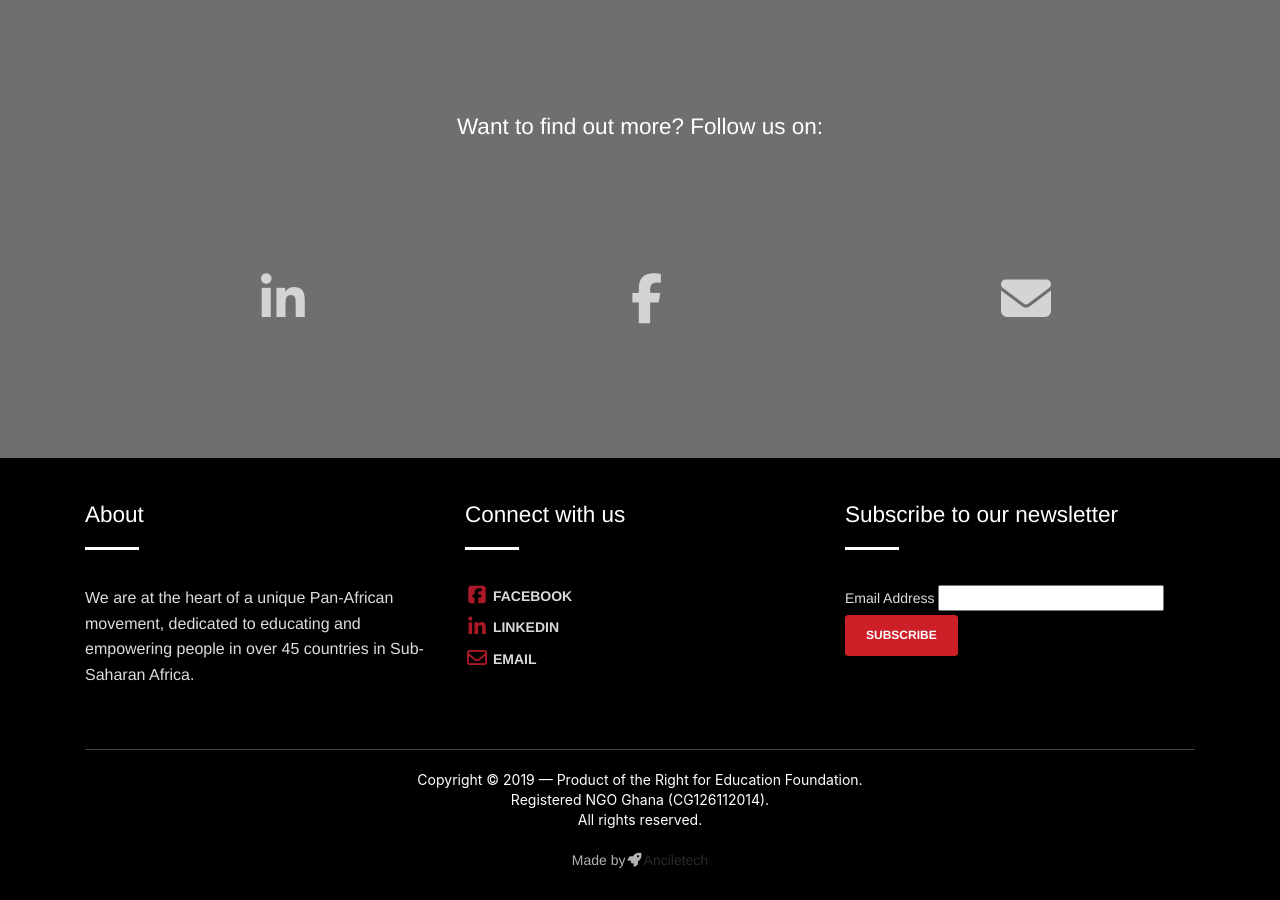
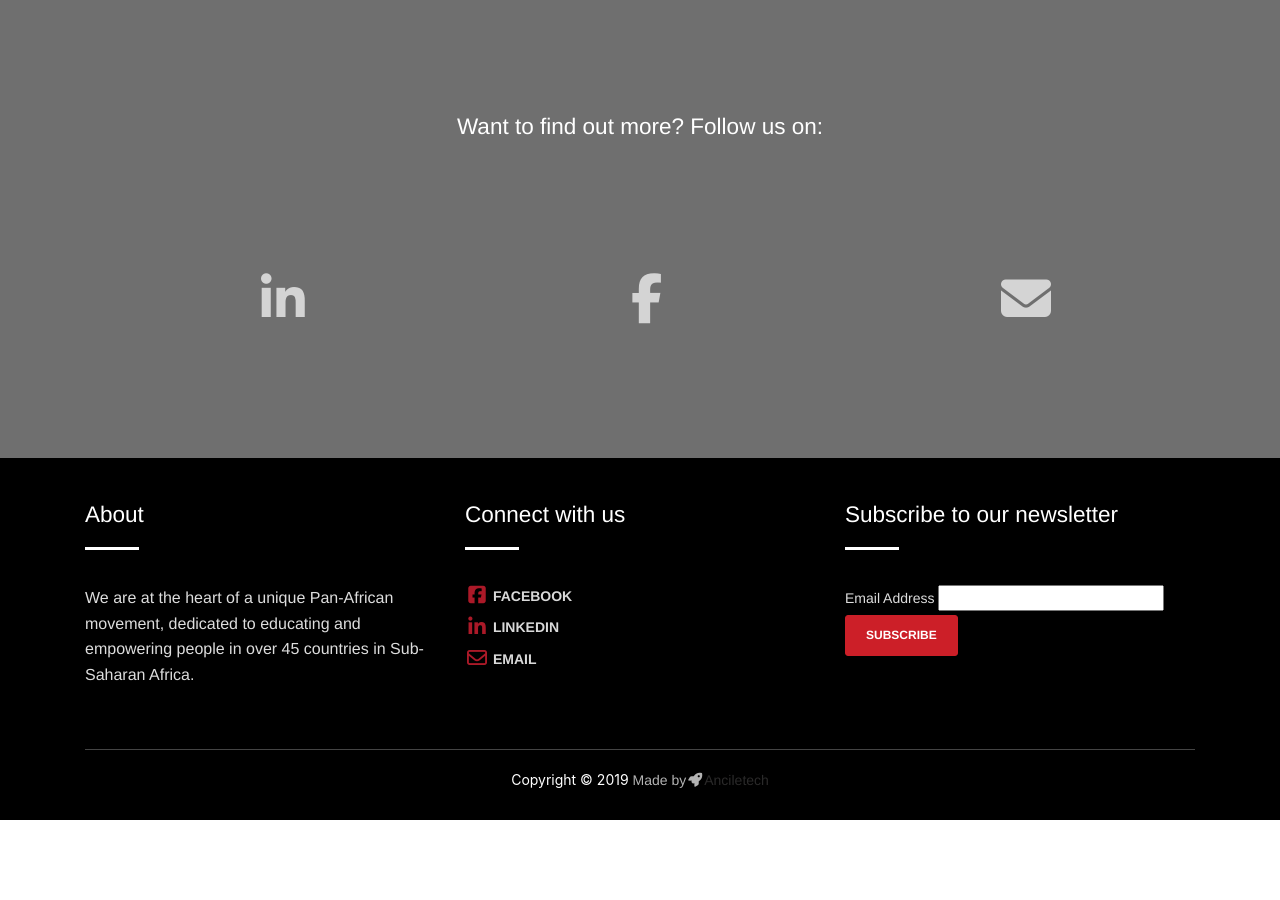
Before and after one commit to redyorg/redyorg.github.io, a Jekyll site: the page built from index.md, in a window 1280 px wide and 900 px high, scrolled down 4570 px. Built offline with Jekyll 4.4.1, drawn with Linux system fonts in a browser that asks for light colours; nearby versions of some CDN libraries; some web fonts are replaced; comment, search, counter and statistics services are not loaded; after the commit the page ends 5390 px from its top, so only the background shows below that.

Commit message:
Update footer.html

```diff
--- a/_includes/footer.html
+++ b/_includes/footer.html
@@ -82,9 +82,9 @@
         <hr>
         <div class="copyright" style="color: white;">Copyright © <script>
             document.write(new Date().getFullYear())
-            </script> — Product of the Right for Education Foundation.
+            </script> <!-- — Product of the Right for Education Foundation.
             <br>Registered NGO Ghana (CG126112014).<br>
-            All rights reserved.<br><br>
+            All rights reserved.<br><br> -->
             <a href="https://www.clem109.com" style="color: white" class="text-right">Made by<i class="fa fa-rocket"></i><a href="http://anciletech.com">Anciletech</a></a>
         </div>
     </div>
```
